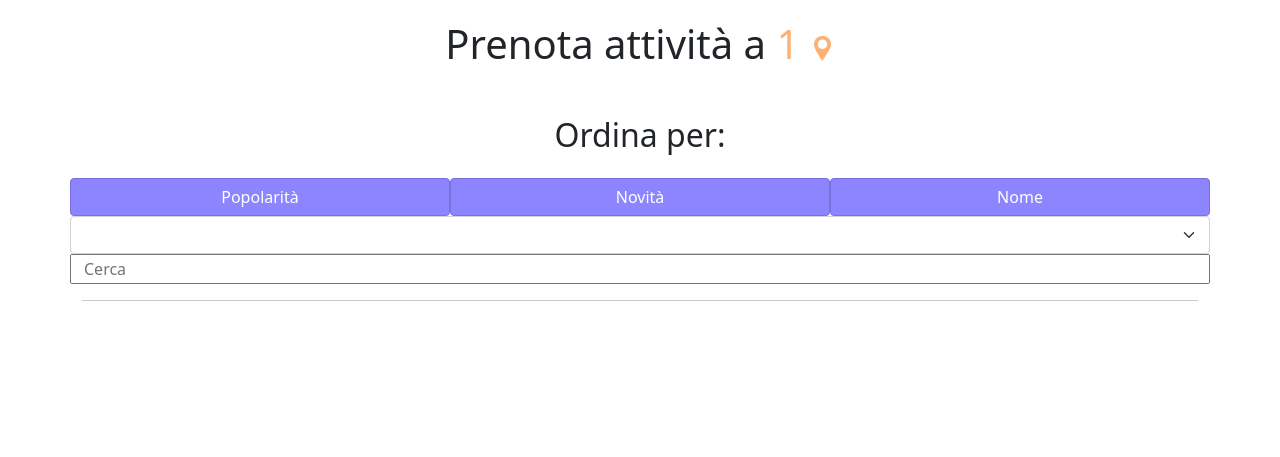
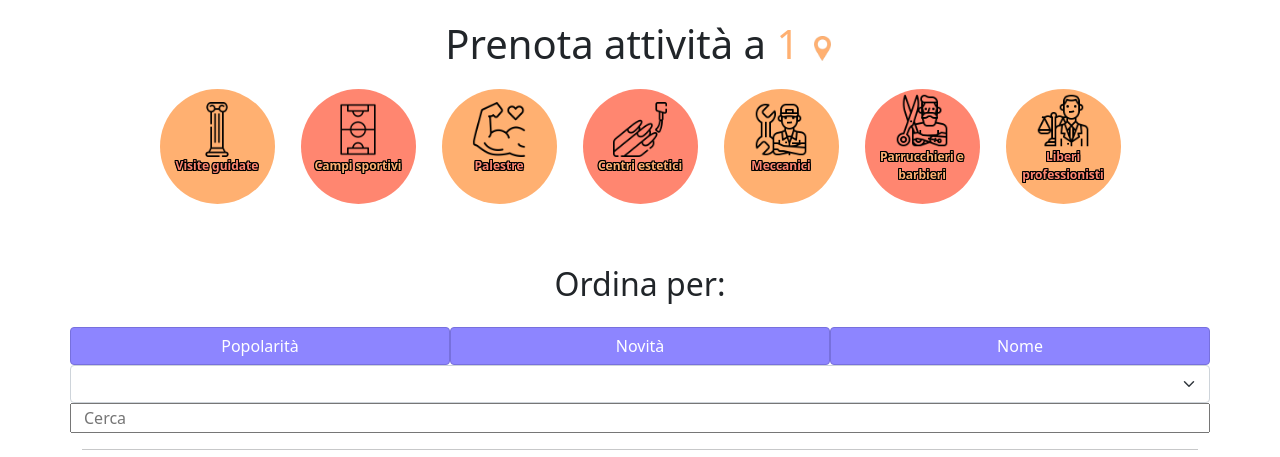
Before and after one commit to frncp/InQueue, a Flask app: page /list/1 in a window 1280 px wide. Shown: the part 45-502 px from the top of the page. Run offline with Flask 2, Linux system fonts and the light colour scheme; data that the repository does not hold is empty; some libraries are stand-ins or nearby versions.

Commit message:
Accorgimenti 4

```diff
--- a/requirements.txt
+++ b/requirements.txt
@@ -1,3 +1,4 @@
+FOR /F %k in (requirements.txt) DO pip install %k
 flask==2.0.0
 requests==2.25.1
 pymongo==3.11.4
@@ -7,6 +8,6 @@ Flask-Login==0.5.0
 certifi~=2021.5.30
 Flask-Mail==0.9.1
 Werkzeug~=2.0.1
-uWSGI==2.0.19.1
+uWSGI==2.0.19
 qrcode==6.1
 Pillow==8.2.0
--- a/templates/business-info.html
+++ b/templates/business-info.html
@@ -22,7 +22,11 @@
 
         <div class="flex-md-column px-5">
             <h1 class="">{{ formatted_name }}</h1>
-            <span id="stars" value="{{ query_result["rating"] }}">⭐⭐⭐⭐⭐</span><span class="text-secondary">{{ query_result["ratings"] }}</span>
+            {{ query_result["rating"]|round }}
+            {% for n in range((query_result["rating"]|round)|int) %}
+            ⭐
+            {% endfor %}
+            ({{ query_result["ratings"] }})
             <div id="businessPositionMap"></div>
 
             <script type="text/javascript">
--- a/templates/list.html
+++ b/templates/list.html
@@ -20,6 +20,51 @@
         </h1>
     </div>
 
+    <div class="row d-flex justify-content-center">
+        <div class="homepage-circle-container homepage-circle-container d-flex flex-column justify-content-center align-items-center">
+            <a href="/list/{{ city }}?type=places" class="text-decoration-none">
+                <img class="circle-img" src="../static/images/column.png" alt="visite" width="65px">
+                <p>Visite guidate</p>
+            </a>
+        </div>
+        <div class="homepage-circle-container d-flex flex-column justify-content-center align-items-center">
+            <a href="/list/{{ city }}?type=field" class="text-decoration-none">
+                <img class="circle-img" src="../static/images/soccer-field.png" alt="campi" width="65px">
+                <p>Campi sportivi</p>
+            </a>
+        </div>
+        <div class="homepage-circle-container d-flex flex-column justify-content-center align-items-center">
+            <a href="/list/{{ city }}?type=gym" class="text-decoration-none">
+
+                <img class="circle-img" src="../static/images/muscle.png" alt="palestre" width="65px">
+                <p>Palestre</p>
+            </a>
+        </div>
+        <div class="homepage-circle-container d-flex flex-column justify-content-center align-items-center">
+            <a href="/list/{{ city }}?type=beautician" class="text-decoration-none">
+                <img class="circle-img" src="../static/images/nail-polish.png" alt="centri_estetici" width="65px">
+                <p>Centri estetici</p>
+            </a>
+        </div>
+        <div class="homepage-circle-container d-flex flex-column justify-content-center align-items-center">
+            <a href="/list/{{ city }}?type=car-repair" class="text-decoration-none">
+                <img class="circle-img" src="../static/images/mechanic.png" alt="meccanici" width="65px">
+                <p>Meccanici</p>
+            </a>
+        </div>
+        <div class="homepage-circle-container d-flex flex-column justify-content-center align-items-center">
+            <a href="/list/{{ city }}?type=barber_hairdresser" class="text-decoration-none">
+                <img class="circle-img" src="../static/images/barber.png" alt="parrucchieri" width="65px">
+                <p>Parrucchieri e barbieri</p>
+            </a>
+        </div>
+        <div class="homepage-circle-container d-flex flex-column justify-content-center align-items-center">
+            <a href="/list/{{ city }}?type=freelance" class="text-decoration-none">
+                <img class="circle-img" src="../static/images/lawyer.png" alt="liberi_professionisti" width="65px">
+                <p>Liberi professionisti</p>
+            </a>
+        </div>
+    </div>
 
 
     <h2 class="mt-5 mb-4">Ordina per:</h2>
@@ -66,12 +111,13 @@
                                 <div class="row">
                                     <p class="card-subtitle small">{{ business_types_dict_italian[element["business_type"]] }}</p>
                                 </div>
-                                <div class="row info-row-3 mt-auto row-cols-1">
-                                    <div class="col-6 text-start">
-                                        {{ element["rating"] }} ⭐ {{ element["ratings"] }}
-                                    </div>
-                                    <div class="col-6 text-end">
-                                        200m
+                                <div class="row info-row-3 mt-auto">
+                                    <div class="col-6 text-start small">
+                                        {{ element["rating"]|round }}
+                                        {% for n in range((element["rating"]|round)|int) %}
+                                        ⭐
+                                        {% endfor %}
+                                        ({{ element["ratings"] }})
                                     </div>
                                 </div>
                             </div>
```
Also changed, not shown: templates/index.html (+6 -5 lines).
